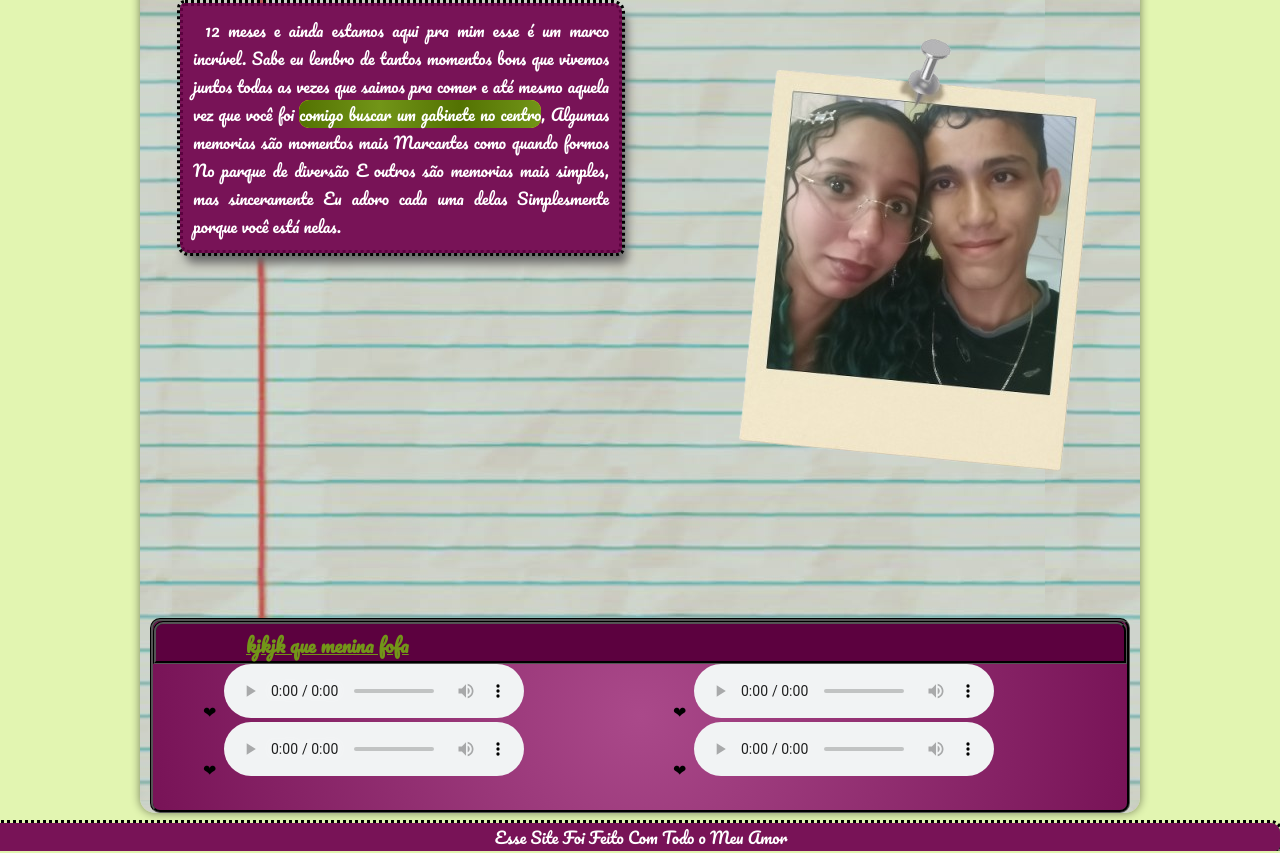
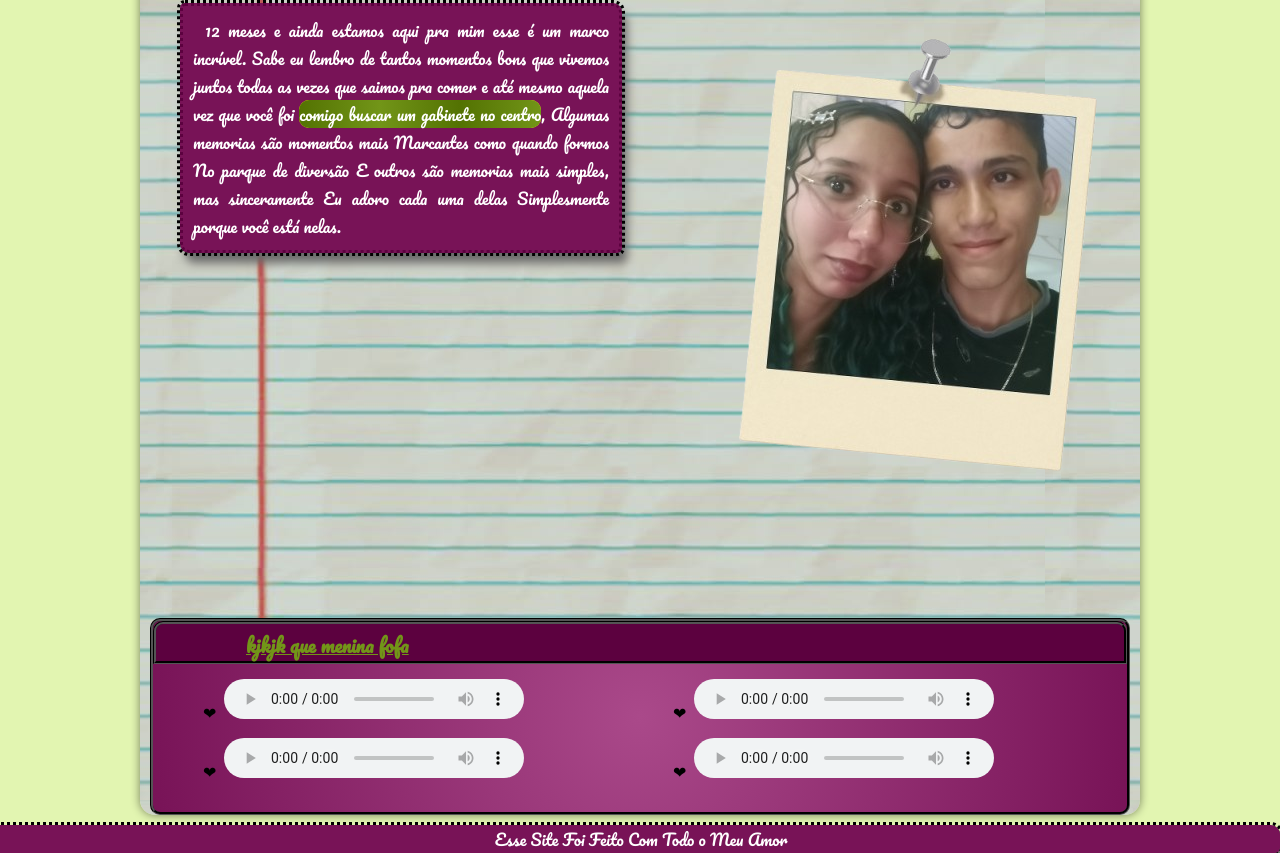
Before and after one commit to Guilherme580/nosso-lbum, a plain HTML site: page index2.html in a window 1280 px wide. Shown: the part 1949-2802 px from the top of the page. Drawn offline with Linux system fonts and the light colour scheme.

Commit message:
Update style.css

```diff
--- a/style.css
+++ b/style.css
@@ -226,14 +226,15 @@ img{
     max-width: 100%;
     height: auto;
 }
-@media (max-width: 600px){
-    .container{
-        flex-direction: column;
-    }
-}
 
 mark{
     background-image: linear-gradient(to right, var(--verde3), var(--verde2), var(--verde3), var(--verde2));
     border-radius: 10px;
     color: white;
 }
+
+audio{
+    max-width: 75%;
+    height: 40px;
+    margin-top: 15px;
+}
```
